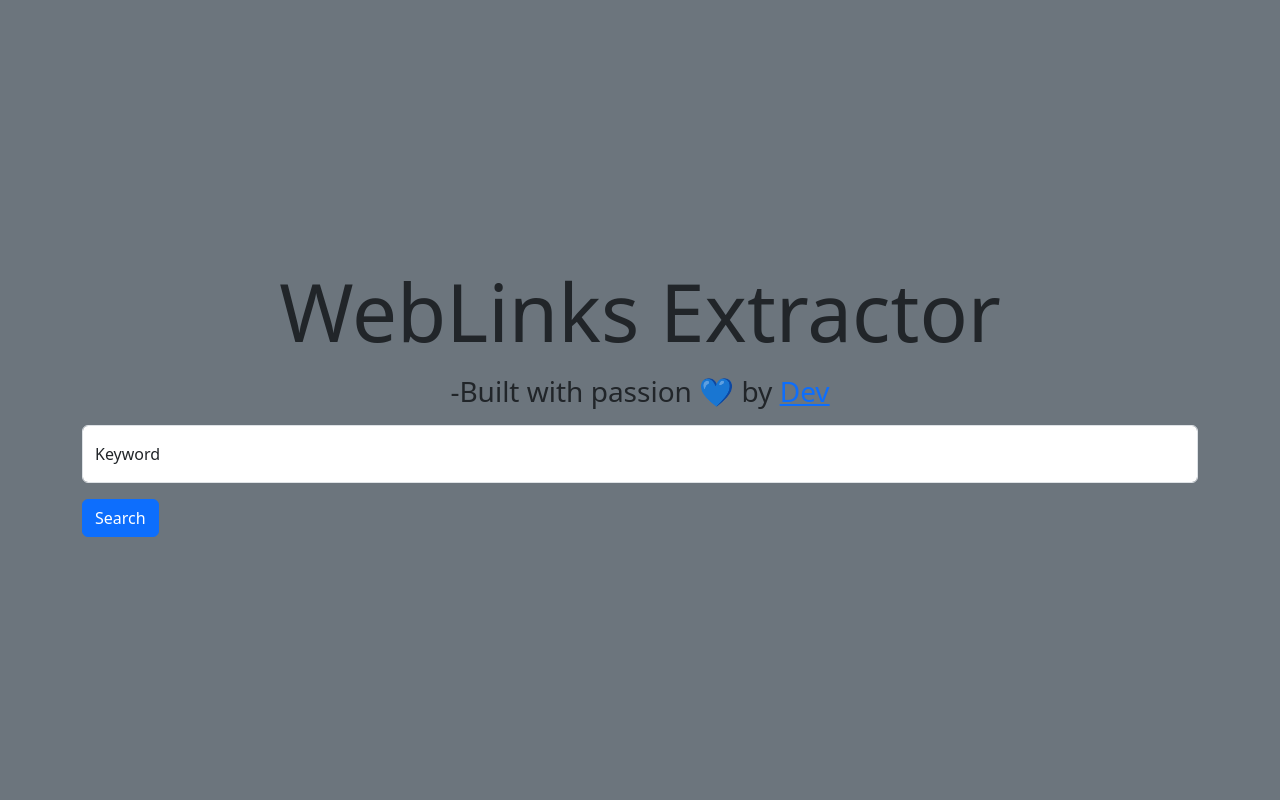
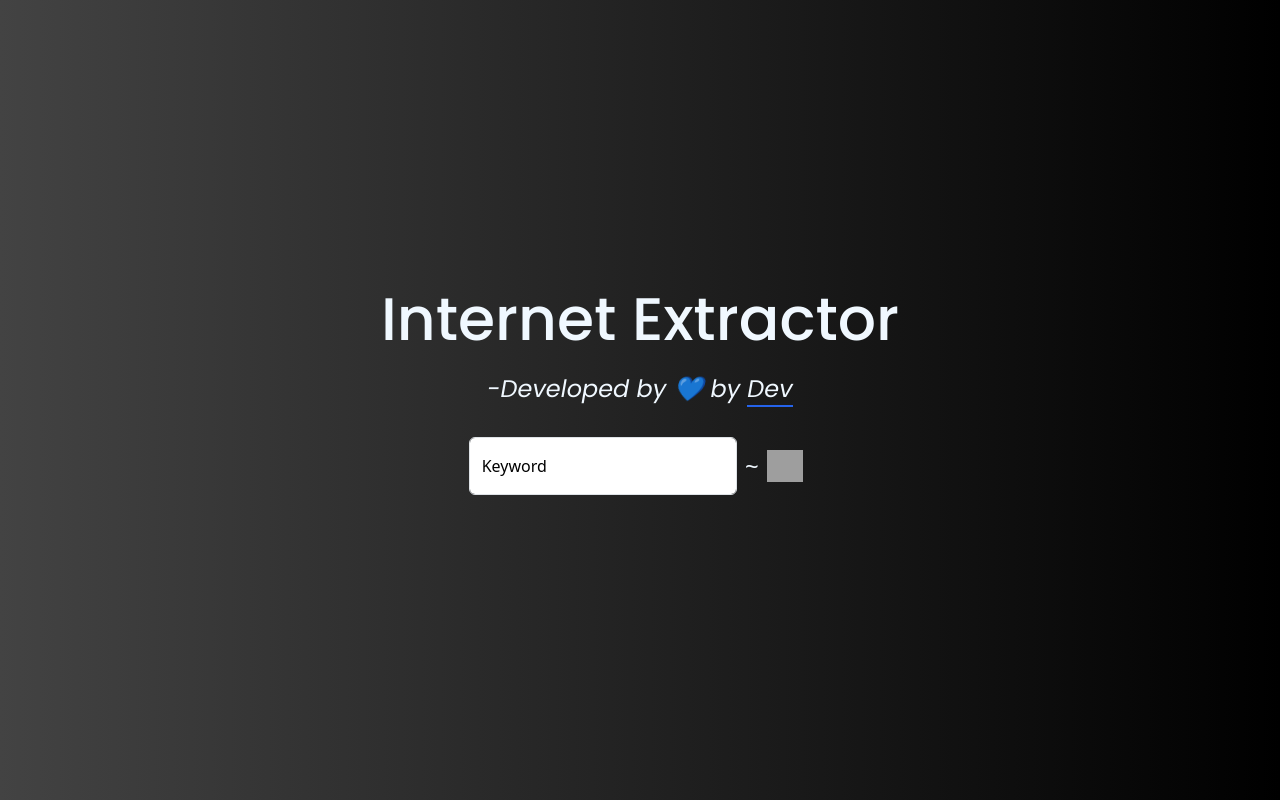
Before and after one commit to devmehta35/weblink-extractor, a Flask app: page / in a window 1280 px wide. Run offline with Flask 3, Linux system fonts and the light colour scheme; some libraries are stand-ins or nearby versions; grey boxes are pictures that could not be loaded.

Commit message:
final update....

```diff
--- a/app.py
+++ b/app.py
@@ -1,45 +1,40 @@
 from flask import Flask, render_template, request
 from threading import Thread
-import time
-import uuid
 from googlesearch import search
 from pymongo import MongoClient
 from datetime import datetime
 from dotenv import load_dotenv
+from flask_sslify import SSLify
 import os
+import time
+import uuid
 
-from flask_sslify import SSLify
-
-# Load environment variables from the .env file
 load_dotenv()
 
-# Setup MongoDB Atlas connection
 uri = os.getenv('MONGODB_URI')
 client = MongoClient(uri)
 db = client['user_data']
 collection = db['searches']
 
 app = Flask(__name__)
-sslify = SSLify(app) # To automatically Turn HTTP in HTTPS
+sslify = SSLify(app)
 results = {}
 
 def background_search(query, id, ip_address):
-    print(f"Starting search for query: {query}") # User's Query
-    print(f"IP Address: {ip_address}") # User's IP Address
+    print(f"Starting search for query: {query}")
+    print(f"IP Address: {ip_address}")
     start_time = time.monotonic()
     urls = []
     for url in search(query):
         urls.append(url)
-        time.sleep(2)  # Add a delay of 1 second between requests
-    print(f"Search completed. Found {len(urls)} results.") # Number of numbers
+        time.sleep(2)
+    print(f"Search completed. Found {len(urls)} results.")
     for item in urls:
         index = urls.index(item)
-        print(f"Link {index}: {item}") # Links from response
+        print(f"Link {index}: {item}")
     end_time = time.monotonic()
-    execution_time = round(end_time - start_time, 2)  # Round off to 2 decimal places
+    execution_time = round(end_time - start_time, 2)
     results[id] = (urls, execution_time)
-
-    # Store the data in MongoDB
     collection.insert_one({'ip': ip_address, 'query': query, 'num_results': len(urls), 'uuid': id, 'execution_time': execution_time, 'timestamp': datetime.now(), 'urls': urls})
 
 @app.route('/', methods=['GET', 'POST'])
@@ -52,7 +47,7 @@ def home():
         query = request.form.get('query')
         id = str(uuid.uuid4())
         Thread(target=background_search, args=(query, id, user_ip)).start()
-        return render_template('loading.html', id=id)
+        return render_template('loading.html', id=id, user_ip=user_ip)
     return render_template('index.html')
 
 @app.route('/results/<id>')
@@ -62,6 +57,7 @@ def results_page(id):
         return render_template('results.html', urls=urls, execution_time=execution_time, num_results=len(urls))
     return "Results not ready, please refresh the page."
 
+
 # Driver's Code
-# if __name__ == '__main__':
-#     app.run(debug=False)
+if __name__ == '__main__':
+    app.run(debug=True)
--- a/templates/index.html
+++ b/templates/index.html
@@ -12,28 +12,70 @@
             flex-direction: column;
         }
     </style>
+    <!-- BG -->
+    <style>
+        .container {
+            background-image: linear-gradient(to right, #434343 0%, black 100%);
+            color: aliceblue
+        }
+    </style>
+    <!-- Poppins Font Classes -->
+    <style>
+        @import url('https://fonts.googleapis.com/css2?family=Poppins:ital,wght@0,200;0,400;0,500;1,400;1,500&display=swap');
+
+        .poppins-extralight {
+            font-family: "Poppins", sans-serif;
+            font-weight: 200;
+            font-style: normal;
+        }
+
+        .poppins-regular {
+            font-family: "Poppins", sans-serif;
+            font-weight: 400;
+            font-style: normal;
+        }
+
+        .poppins-medium {
+            font-family: "Poppins", sans-serif;
+            font-weight: 500;
+            font-style: normal;
+        }
+
+        .poppins-regular-italic {
+            font-family: "Poppins", sans-serif;
+            font-weight: 400;
+            font-style: italic;
+        }
+
+        .poppins-medium-italic {
+            font-family: "Poppins", sans-serif;
+            font-weight: 500;
+            font-style: italic;
+        }
+    </style>
     <link href="https://cdn.jsdelivr.net/npm/bootstrap@5.3.3/dist/css/bootstrap.min.css" rel="stylesheet"
-        integrity="sha384-QWTKZyjpPEjISv5WaRU9OFeRpok6YctnYmDr5pNlyT2bRjXh0JMhjY6hW+ALEwIH" crossorigin="anonymous">
+    integrity="sha384-QWTKZyjpPEjISv5WaRU9OFeRpok6YctnYmDr5pNlyT2bRjXh0JMhjY6hW+ALEwIH" crossorigin="anonymous">
+    <script src="https://cdn.tailwindcss.com"></script>
     <title>Search</title>
 </head>
 
-<body class="main bg-secondary">
-    <h1 class="display-1 mb-3">WebLinks Extractor</h1>
-    <h3 class="display-7 mb-3">-Built with passion <span>💙</span> by <a
-            href="https://www.instagram.com/dev_1.1.1.1">Dev</a></h3>
-    <div class="container">
+<body class="main container">
+    <h1 class="poppins-medium text-6xl mb-4">Internet Extractor</h1>
+    <h3 class="poppins-regular-italic text-2xl mb-8">-Developed by <span>💙</span> by <a
+            href="https://www.instagram.com/dev_1.1.1.1" class="border-b-2 border-blue-600">Dev</a></h3>
+    <div class="">
         <form method="POST">
-            <div class="form-floating mb-3">
-                <input type="text" name="query" required class="form-control" id="floatingInput"
+            <div class="form-floating mb-3 flex items-center">
+                <input type="text" name="query" required class="form-control mr-2" id="floatingInput"
                     placeholder="Search Anything....">
-                <label for="floatingInput">Keyword</label>
+                <label for="floatingInput" class="text-black">Keyword</label>
+                <span class="text-2xl">~</span>
+                <button class="rounded-lg p-2" type="submit">
+                    <img class="h-8 w-12" src="https://img.icons8.com/color/48/search--v1.png" alt="search--v1" />
+                </button>
             </div>
-            <button class="btn btn-primary" type="submit">Search</button>
         </form>
     </div>
 </body>
-<script src="https://cdn.jsdelivr.net/npm/bootstrap@5.3.3/dist/js/bootstrap.bundle.min.js"
-    integrity="sha384-YvpcrYf0tY3lHB60NNkmXc5s9fDVZLESaAA55NDzOxhy9GkcIdslK1eN7N6jIeHz"
-    crossorigin="anonymous"></script>
 
 </html>
```
Also changed, not shown: templates/loading.html (+24 -8 lines), templates/results.html (+14 -13 lines).
